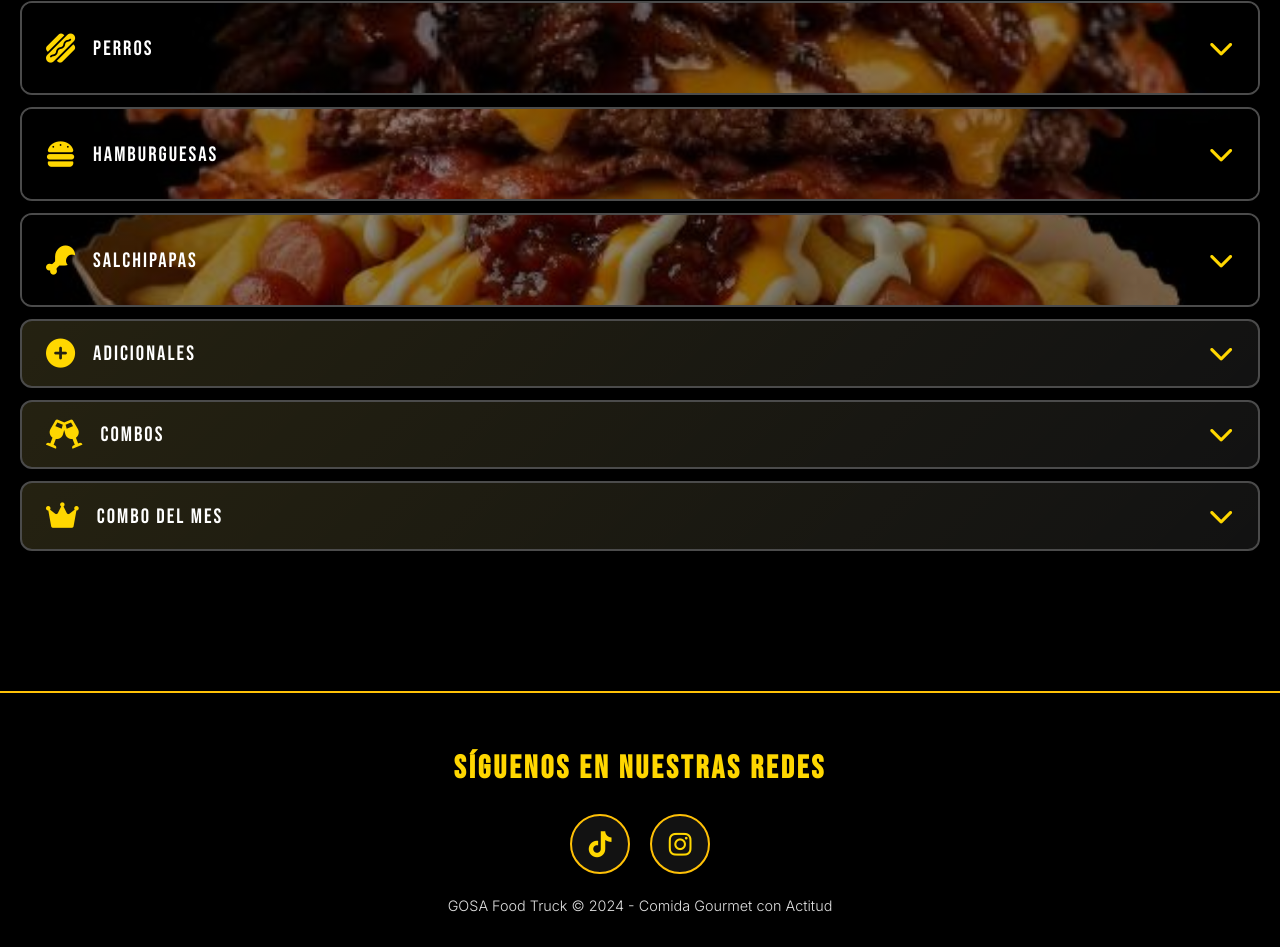
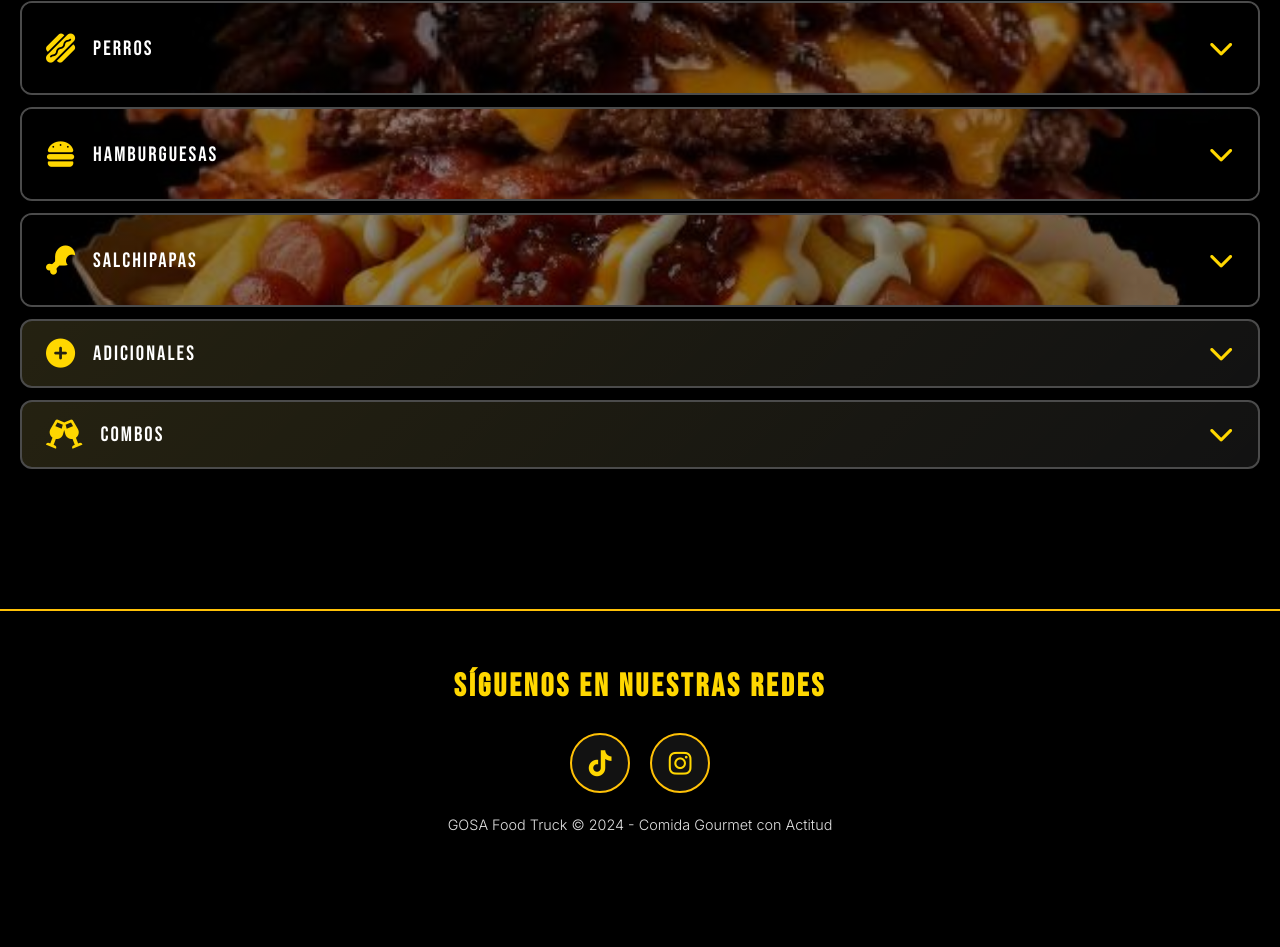
Before and after one commit to Cristian1823/Menu_Gosa, a plain HTML site: page index.html in a window 1280 px wide. Shown: the part 2523-3470 px from the top of the page. After the commit the page ends 3389 px from the top, so only its background shows below. Drawn offline with Linux system fonts and the light colour scheme.

Commit message:
fix: eliminar sección Combo del Mes del menú público
- Remover Combo del Mes del acordeón del menú (index.html)
- Sigue disponible en el sistema de pedidos (pedidos.html)

Co-Authored-By: Claude Haiku 4.5 <noreply@anthropic.com>

```diff
--- a/index.html
+++ b/index.html
@@ -446,34 +446,6 @@
                 </div>
             </div>
 
-            <!-- Acordeón: Combo del Mes -->
-            <div class="accordion-item">
-                <button class="accordion-header">
-                    <i class="fas fa-crown"></i>
-                    <span>Combo del Mes</span>
-                    <i class="fas fa-chevron-down accordion-icon"></i>
-                </button>
-                <div class="accordion-content">
-                <div class="menu-grid">
-                    <div class="menu-card featured">
-                        <div class="featured-badge">DEL MES</div>
-                        <div class="card-header">
-                            <h3>COMBO DEL MES</h3>
-                            <span class="price">$40,000</span>
-                        </div>
-                        <p class="description"></p>
-                        <div class="double-option">
-                            <span class="double-name">Combo del Mes (1 Doble)</span>
-                            <span class="double-price">$43,000</span>
-                        </div>
-                        <div class="double-option">
-                            <span class="double-name">Combo del Mes (2 Dobles)</span>
-                            <span class="double-price">$47,000</span>
-                        </div>
-                    </div>
-                </div>
-                </div>
-            </div>
 
         </div>
     </main>
```
